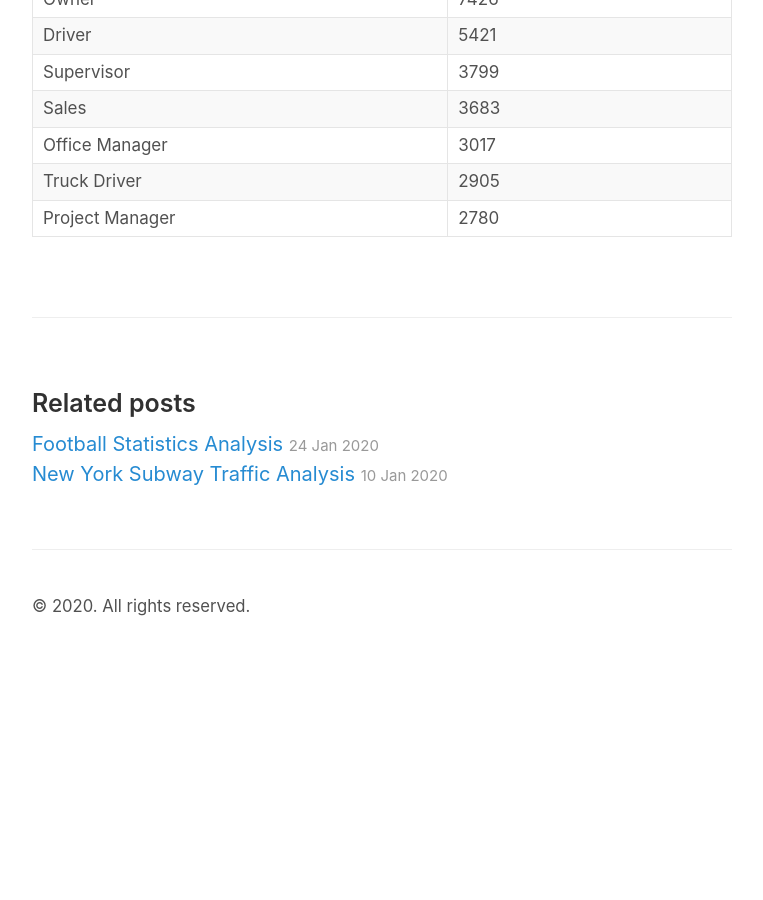
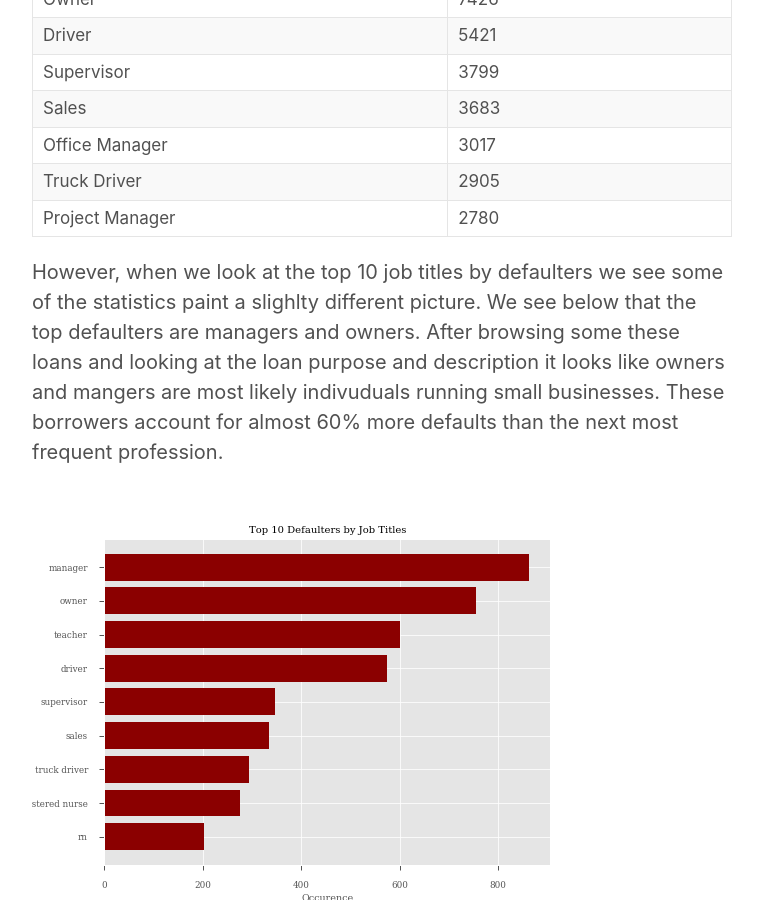
Before and after one commit to skhan-tech/skhan-tech.github.io, a Jekyll site: the page built from _posts/2020-02-16-Lending-Club-Loan-Analysis.md, in a window 1280 px wide and 900 px high, scrolled down 4862 px. Shown: the whole window, without its empty margins (258-1021 px from the left). Built offline with Jekyll 4.4.1, drawn with Linux system fonts in a browser that asks for light colours; our own code applies the rules of GitHub Pages for plain Markdown files; before the commit the page ends 5522 px from its top, so only the background shows below that.

Commit message:
Update 2020-02-16-Lending-Club-Loan-Analysis.md

```diff
--- a/_posts/2020-02-16-Lending-Club-Loan-Analysis.md
+++ b/_posts/2020-02-16-Lending-Club-Loan-Analysis.md
@@ -81,3 +81,7 @@ There is a wealth of information in the Lending Club data however personally ide
 |Office Manager   | 3017     |
 |Truck Driver     | 2905     |
 |Project Manager  | 2780     |
+
+However, when we look at the top 10 job titles by defaulters we see some of the statistics paint a slighlty different picture. We see below that the top defaulters are managers and owners. After browsing some these loans and looking at the loan purpose and description it looks like owners and mangers are most likely indivuduals running small businesses. These borrowers account for almost 60% more defaults than the next most frequent profession.
+
+![JobsByDefault]({{ site.url }}/images/charts/top_jobs_by_default.png)
```
